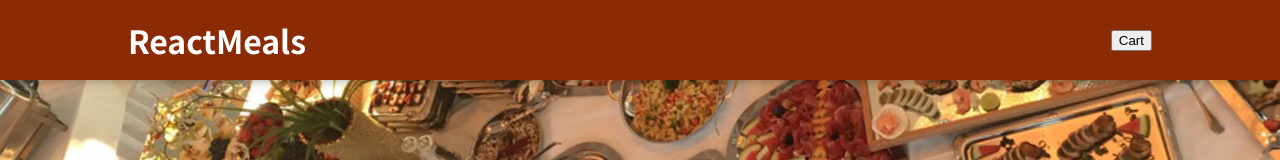
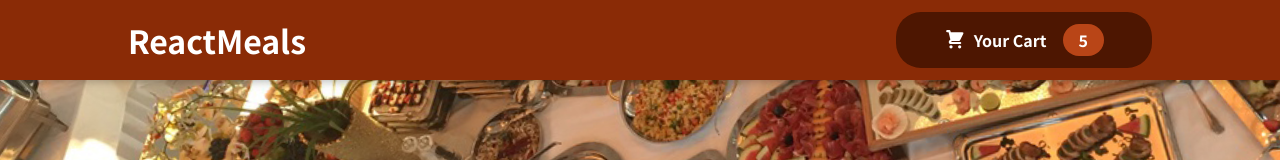
Before and after one commit to JoelMendezM/react-meals, a React (Vite) app: page / in a window 1280 px wide. Shown: the top 160 px of the page. Built offline with nearby package versions, Linux system fonts and the light colour scheme.

Commit message:
Add HeaderCartButton component

```diff
--- a/src/components/Layout/Header.jsx
+++ b/src/components/Layout/Header.jsx
@@ -1,12 +1,13 @@
 import mealImage from '../../assets/meals.jpg';
 import classes from './Header.module.css';
+import HeaderCartButton from './HeaderCartButton';
 
 const Header = props => {
 	return (
 		<>
 			<header className={classes.header}>
 				<h1>ReactMeals</h1>
-				<button>Cart</button>
+				<HeaderCartButton />
 			</header>
 			<div className={classes['main-image']}>
 				<img src={mealImage} alt='A table full of food' />
```
